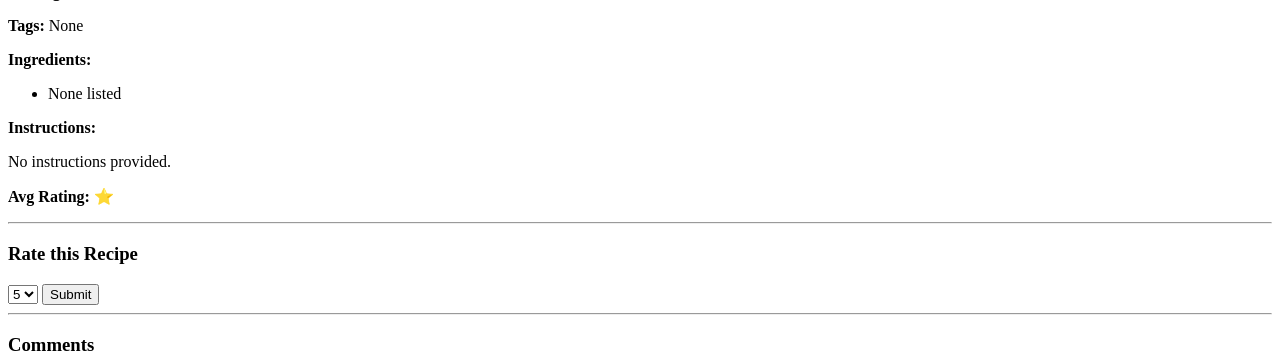
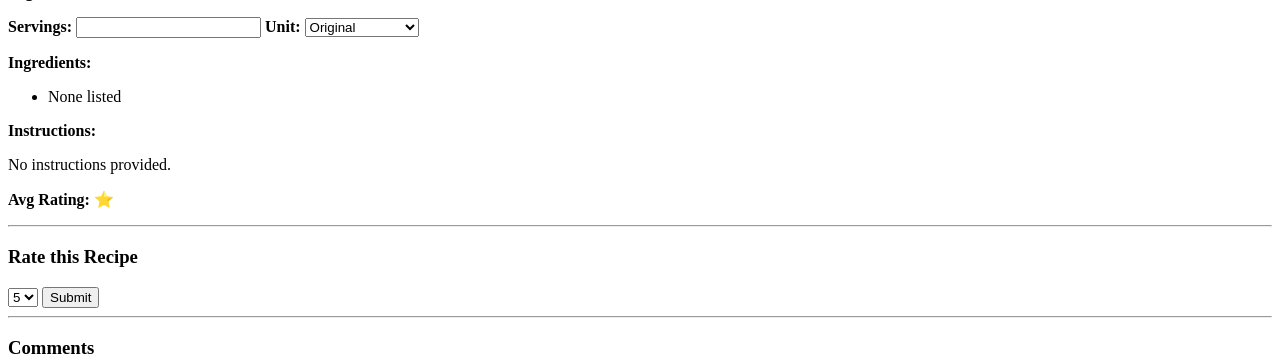
Before and after one commit to Javan27/CSC330-RecipeHub, a Flask app: template templates/recipe_detail.html in a window 1280 px wide. Shown: the part 72-429 px from the top of the page. Run offline with Flask 3, Linux system fonts and the light colour scheme; the template is opened without the code that fills it, so the values that code supplies are empty.

Commit message:
Adding Scaling
Added serving size input and unit selection for ingredients.

```diff
--- a/templates/recipe_detail.html
+++ b/templates/recipe_detail.html
@@ -4,12 +4,31 @@
 <body>
     <h1>{{ recipe.name }}</h1>
     <p><strong>Created by:</strong> {{ recipe.owner.username }}</p>
-    <p><strong>Servings:</strong> {{ recipe.servings }}</p>
     <p><strong>Tags:</strong> {{ recipe.tags if recipe.tags else "None" }}</p>
+    <p>
+    <strong>Servings:</strong>
+    <input type="number" id="serving-size" value="{{ recipe.servings }}" min="1" data-original-servings="{{ recipe.servings }}">
+
+    <strong>Unit:</strong>
+    <select id="unit-toggle">
+        <option value="default">Original</option>
+        <option value="g">Grams (g)</option>
+        <option value="mg">Milligrams (mg)</option>
+        <option value="oz">Ounces (oz)</option>
+        <option value="lb">Pounds (lb)</option>
+        <option value="ml">Milliliters (ml)</option>
+        <option value="cup">Cups</option>
+    </select>
+</p>
+
 <p><strong>Ingredients:</strong></p>
 <ul>
     {% for ing in recipe.ingredients %}
-        	<li>{{ ing.quantity }} {{ ing.unit }} {{ ing.name }}</li>
+        <li class="ingredient-row" data-base-unit="{{ ing.unit }}">
+            <span class="qty" data-original-qty="{{ ing.quantity }}">{{ ing.quantity }}</span>
+            <span class="unit">{{ ing.unit }}</span>
+            {{ ing.name }}
+        </li>
     {% endfor %}
     {% if not recipe.ingredients %}<li>None listed</li>{% endif %}
 </ul>
@@ -41,6 +60,19 @@
     <br><br><a href="{{ url_for('index') }}">Back to Dashboard</a>
 
     <script>
+       const UNIT_FACTORS = {
+    "g": 1,
+    "mg": 0.001,
+    "kg": 1000,
+    "oz": 28.3495,
+    "lb": 453.592,
+
+    "ml": 1,
+    "tsp": 4.92892,
+    "tbsp": 14.7868,
+    "cup": 240,
+}
+
 		function toggleEdit() {
             const d = document.getElementById('rating-display'), f = document.getElementById('rating-form');
             d.style.display = d.style.display === "none" ? "block" : "none";
@@ -71,6 +103,33 @@
             });
             location.reload();
         }
+		function updateIngredients() {
+    const servingInput = document.getElementById('serving-size');
+    const newServings = parseFloat(servingInput.value) || 1;
+    const originalServings = parseFloat(servingInput.dataset.originalServings);
+    const targetUnit = document.getElementById('unit-toggle').value;
+    const ratio = newServings / originalServings;
+
+    document.querySelectorAll('.ingredient-row').forEach(row => {
+        const qtySpan = row.querySelector('.qty');
+        const unitSpan = row.querySelector('.unit');
+
+        let baseQty = parseFloat(qtySpan.dataset.originalQty) * ratio;
+        let originalUnit = row.dataset.baseUnit.toLowerCase();
+
+        if (targetUnit !== 'default' && UNIT_FACTORS[originalUnit] && UNIT_FACTORS[targetUnit]) {
+            let qtyInBaseValue = baseQty * UNIT_FACTORS[originalUnit];
+            baseQty = qtyInBaseValue / UNIT_FACTORS[targetUnit];
+            unitSpan.textContent = targetUnit;
+        } else {
+            unitSpan.textContent = row.dataset.baseUnit;
+        }
+        qtySpan.textContent = Number(baseQty.toFixed(2));
+    });
+}
+
+document.getElementById('serving-size').addEventListener('input', updateIngredients);
+document.getElementById('unit-toggle').addEventListener('change', updateIngredients);
     </script>
 </body>
 </html>
```
Lines whose indentation alone changed are shown as unchanged.
